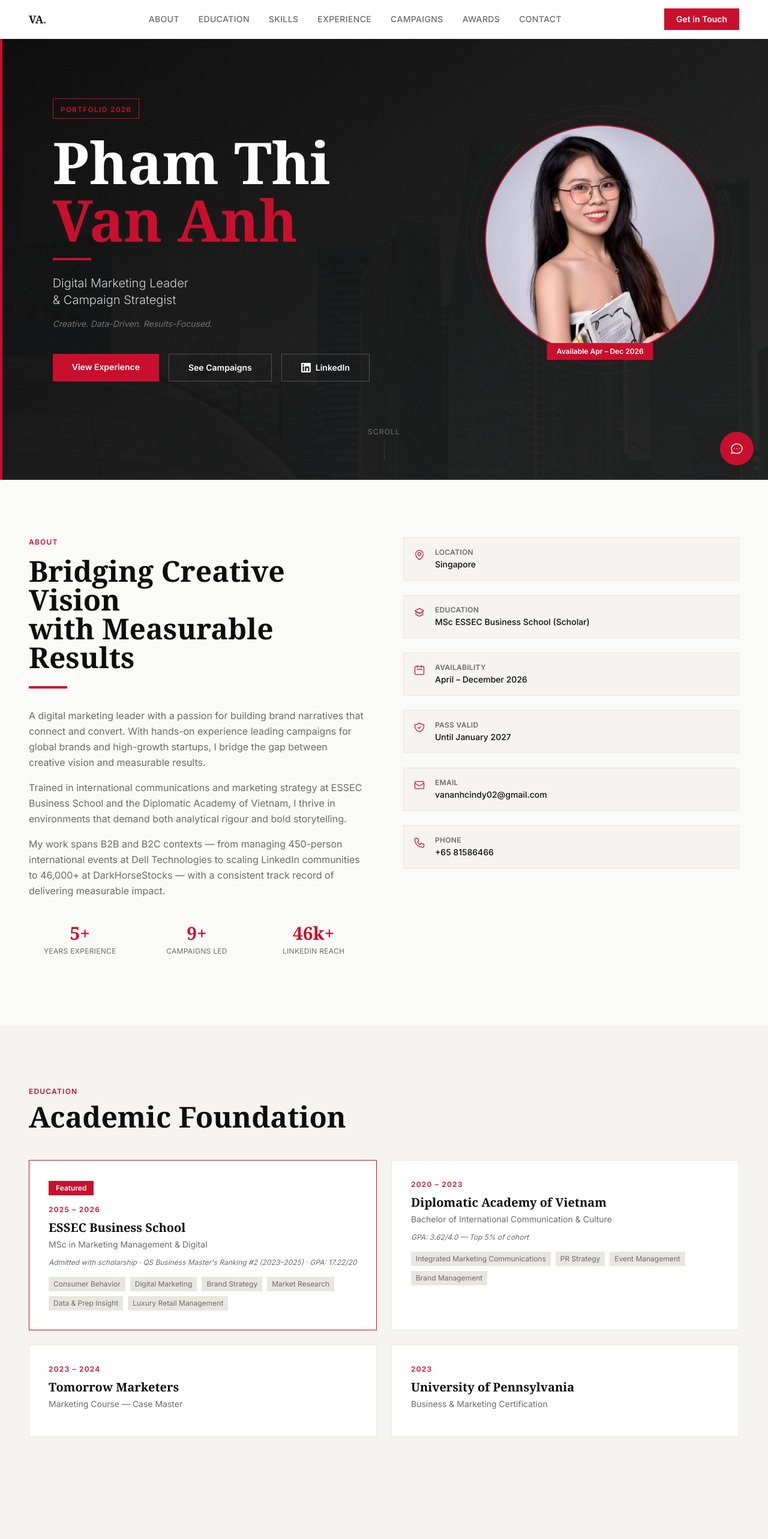
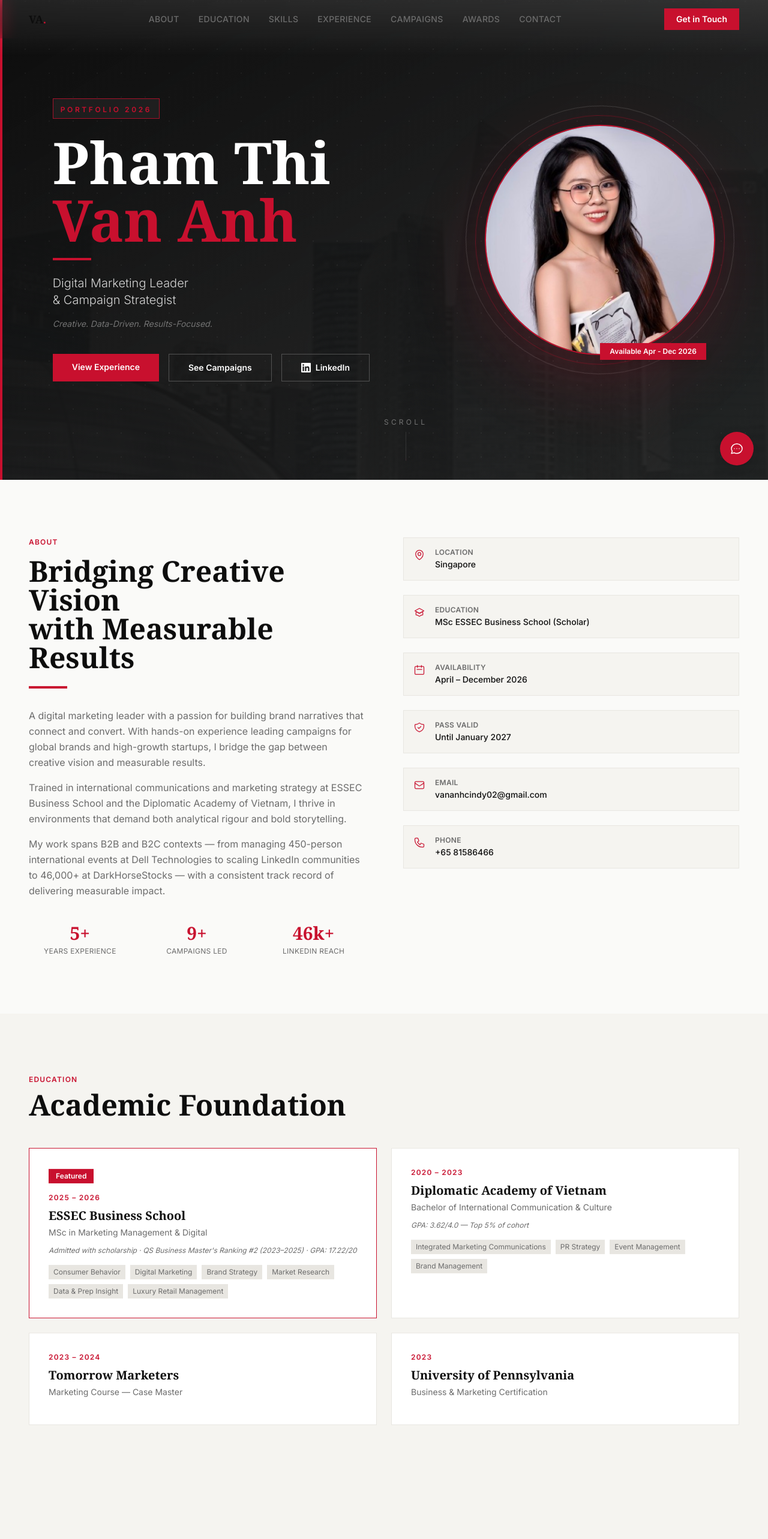
Before and after one commit to TrBn17/portfolio_vanh, a Next.js app in the folder frontend/: page / in a window 1280 px wide. Shown: the top 2566 px of the page at 60% size. Built offline with nearby package versions, Linux system fonts and the light colour scheme; a web font is replaced by a local one.

Commit message:
animation

```diff
--- a/frontend/app/globals.css
+++ b/frontend/app/globals.css
@@ -3,15 +3,26 @@
 @tailwind utilities;
 
 @layer base {
+  html {
+    scroll-behavior: smooth;
+  }
+
   body {
     font-family: var(--font-inter), system-ui, -apple-system, sans-serif;
-    background-color: #FAFAF8;
-    color: #0D0D0D;
+    background:
+      radial-gradient(circle at top, rgba(200, 16, 46, 0.05), transparent 28%),
+      linear-gradient(180deg, #fafaf8 0%, #f5f4f0 100%);
+    color: #0d0d0d;
     -webkit-font-smoothing: antialiased;
     -moz-osx-font-smoothing: grayscale;
   }
 
-  h1, h2, h3, h4, h5, h6 {
+  h1,
+  h2,
+  h3,
+  h4,
+  h5,
+  h6 {
     font-family: var(--font-playfair), Georgia, serif;
   }
 
@@ -19,24 +30,25 @@
     box-sizing: border-box;
   }
 
-  html {
-    scroll-behavior: smooth;
+  ::selection {
+    background: rgba(200, 16, 46, 0.18);
+    color: #0d0d0d;
   }
 
-  /* Custom scrollbar */
   ::-webkit-scrollbar {
     width: 6px;
   }
+
   ::-webkit-scrollbar-track {
-    background: #F5F4F0;
+    background: #f5f4f0;
   }
+
   ::-webkit-scrollbar-thumb {
-    background: #C8102E;
-    border-radius: 3px;
+    background: #c8102e;
+    border-radius: 999px;
   }
 }
 
-/* Respect users who prefer reduced motion */
 @media (prefers-reduced-motion: reduce) {
   *,
   *::before,
@@ -48,12 +60,125 @@
   }
 }
 
-/* Dot bounce — runs on the parent so all dots animate together */
 @keyframes bounce-root {
-  0%, 80%, 100% { transform: translateY(0); }
-  40% { transform: translateY(-5px); }
+  0%,
+  80%,
+  100% {
+    transform: translateY(0);
+  }
+  40% {
+    transform: translateY(-5px);
+  }
+}
+
+@keyframes hero-enter {
+  from {
+    opacity: 0;
+    transform: translate3d(0, 28px, 0);
+  }
+  to {
+    opacity: 1;
+    transform: translate3d(0, 0, 0);
+  }
+}
+
+@keyframes hero-drift {
+  0% {
+    transform: scale(1.04) translate3d(0, 0, 0);
+  }
+  50% {
+    transform: scale(1.08) translate3d(0, -10px, 0);
+  }
+  100% {
+    transform: scale(1.04) translate3d(0, 0, 0);
+  }
+}
+
+@keyframes ring-spin {
+  from {
+    transform: rotate(0deg);
+  }
+  to {
+    transform: rotate(360deg);
+  }
+}
+
+@keyframes ring-spin-reverse {
+  from {
+    transform: rotate(360deg);
+  }
+  to {
+    transform: rotate(0deg);
+  }
+}
+
+@keyframes accent-rise {
+  from {
+    transform: scaleY(0);
+    transform-origin: top;
+  }
+  to {
+    transform: scaleY(1);
+    transform-origin: top;
+  }
+}
+
+@keyframes scroll-indicator {
+  0% {
+    transform: translateY(-100%);
+    opacity: 0;
+  }
+  30% {
+    opacity: 1;
+  }
+  100% {
+    transform: translateY(200%);
+    opacity: 0;
+  }
 }
 
 .animate-bounce-root {
   animation: bounce-root 1.2s infinite;
 }
+
+.hero-enter {
+  opacity: 0;
+  animation: hero-enter 900ms cubic-bezier(0.22, 1, 0.36, 1) forwards;
+}
+
+.hero-enter-delay-1 {
+  animation-delay: 100ms;
+}
+
+.hero-enter-delay-2 {
+  animation-delay: 220ms;
+}
+
+.hero-enter-delay-3 {
+  animation-delay: 360ms;
+}
+
+.hero-enter-delay-4 {
+  animation-delay: 520ms;
+}
+
+.hero-image-drift {
+  animation: hero-drift 18s ease-in-out infinite;
+}
+
+.hero-ring-spin {
+  animation: ring-spin 28s linear infinite;
+}
+
+.hero-ring-spin-reverse {
+  animation: ring-spin-reverse 32s linear infinite;
+}
+
+.hero-accent-rise {
+  transform-origin: top;
+  animation: accent-rise 1100ms cubic-bezier(0.22, 1, 0.36, 1) 80ms both;
+}
+
+.scroll-indicator-line {
+  animation: scroll-indicator 1.8s ease-in-out infinite;
+}
--- a/frontend/app/page.tsx
+++ b/frontend/app/page.tsx
@@ -10,6 +10,7 @@ import Skills from "@/components/Skills";
 import Contact from "@/components/Contact";
 import Footer from "@/components/Footer";
 import ChatbotWidget from "@/components/ChatbotWidget";
+import BackToTop from "@/components/BackToTop";
 
 export default function Home() {
   return (
@@ -40,6 +41,7 @@ export default function Home() {
         </AnimateIn>
       </main>
       <Footer />
+      <BackToTop />
       <ChatbotWidget />
     </>
   );
--- a/frontend/components/AnimateIn.tsx
+++ b/frontend/components/AnimateIn.tsx
@@ -1,27 +1,37 @@
 "use client";
 
 import { useEffect, useRef, useState } from "react";
+import type { CSSProperties, ReactNode } from "react";
 
 interface AnimateInProps {
-  children: React.ReactNode;
+  children: ReactNode;
   from?: string;
   to?: string;
   delay?: number;
   className?: string;
-  /** Animate each direct child separately as it enters the viewport */
   staggerChildren?: boolean;
-  /** Gap in ms between each child's animation (default 80) */
   staggerDelay?: number;
 }
 
-/**
- * Scroll-triggered fade + slide-up entrance animation.
- * SSR-safe: starts hidden, animates in after mount when element enters viewport.
- * Respects prefers-reduced-motion: no animation, content visible immediately.
- *
- * With staggerChildren=true, each direct child element gets its own
- * scroll-triggered animation so content reveals progressively as you scroll.
- */
+const parseMotionClasses = (input: string) => {
+  const classes = input.split(/\s+/).filter(Boolean);
+  const style: CSSProperties = {};
+
+  for (const token of classes) {
+    if (token === "opacity-0") style.opacity = 0;
+    if (token === "opacity-100") style.opacity = 1;
+    if (token === "translate-y-0") style.transform = "translate3d(0, 0, 0)";
+    if (token === "translate-y-3") style.transform = "translate3d(0, 0.75rem, 0)";
+    if (token === "translate-y-4") style.transform = "translate3d(0, 1rem, 0)";
+    if (token === "translate-y-5") style.transform = "translate3d(0, 1.25rem, 0)";
+    if (token === "-translate-y-3") style.transform = "translate3d(0, -0.75rem, 0)";
+    if (token === "scale-[0.98]") style.transform = "scale(0.98)";
+    if (token === "scale-100") style.transform = "scale(1)";
+  }
+
+  return style;
+};
+
 export default function AnimateIn({
   children,
   from = "opacity-0 translate-y-5",
@@ -29,57 +39,28 @@ export default function AnimateIn({
   delay = 0,
   className = "",
   staggerChildren = false,
-  staggerDelay = 80,
+  staggerDelay = 90,
 }: AnimateInProps) {
   const ref = useRef<HTMLDivElement>(null);
   const [visible, setVisible] = useState(false);
   const [prefersReduced, setPrefersReduced] = useState(false);
 
   useEffect(() => {
-    const mq = window.matchMedia("(prefers-reduced-motion: reduce)");
-    setPrefersReduced(mq.matches);
+    const mediaQuery = window.matchMedia("(prefers-reduced-motion: reduce)");
+    const onChange = (event: MediaQueryListEvent) => setPrefersReduced(event.matches);
 
-    if (mq.matches) {
+    setPrefersReduced(mediaQuery.matches);
+    mediaQuery.addEventListener("change", onChange);
+
+    if (mediaQuery.matches) {
       setVisible(true);
-      return;
+      return () => mediaQuery.removeEventListener("change", onChange);
     }
 
-    if (staggerChildren) {
-      // Stagger children individually
-      const container = ref.current;
-      if (!container) return;
-
-      const childEls = Array.from(container.children) as HTMLElement[];
-
-      // Start all children hidden
-      childEls.forEach((child) => {
-        child.className = `${from} ${child.className}`;
-      });
-
-      const observers: IntersectionObserver[] = [];
-
-      childEls.forEach((child, i) => {
-        const obs = new IntersectionObserver(
-          ([entry]) => {
-            if (entry.isIntersecting) {
-              // Apply animation with staggered delay
-              const targetDelay = delay + i * staggerDelay;
-              child.style.transition = `opacity 0.45s ease-out ${targetDelay}ms, transform 0.45s ease-out ${targetDelay}ms`;
-              child.className = `${to} ${child.className}`;
-              obs.disconnect();
+    const element = ref.current;
+    if (!element) {
+      return () => mediaQuery.removeEventListener("change", onChange);
     }
-          },
-          { threshold: 0.05, rootMargin: "0px 0px -30px 0px" }
-        );
-        obs.observe(child);
-        observers.push(obs);
-      });
-
-      return () => observers.forEach((o) => o.disconnect());
-    } else {
-      // Animate the whole wrapper
-      const el = ref.current;
-      if (!el) return;
 
     const observer = new IntersectionObserver(
       ([entry]) => {
@@ -88,26 +69,53 @@ export default function AnimateIn({
           observer.disconnect();
         }
       },
-        { threshold: 0.1, rootMargin: "0px 0px -40px 0px" }
+      {
+        threshold: 0.12,
+        rootMargin: "0px 0px -10% 0px",
+      }
     );
 
-      observer.observe(el);
-      return () => observer.disconnect();
-    }
-  }, [from, to, delay, staggerChildren, staggerDelay]);
+    observer.observe(element);
 
-  const transitionStyle = prefersReduced
+    return () => {
+      observer.disconnect();
+      mediaQuery.removeEventListener("change", onChange);
+    };
+  }, []);
+
+  const fromStyle = parseMotionClasses(from);
+  const toStyle = parseMotionClasses(to);
+  const transitionBase = prefersReduced
     ? "none"
-    : `opacity 0.5s ease-out ${delay}ms, transform 0.5s ease-out ${delay}ms`;
+    : "opacity 720ms cubic-bezier(0.22, 1, 0.36, 1), transform 720ms cubic-bezier(0.22, 1, 0.36, 1)";
 
   if (staggerChildren) {
+    const items = Array.isArray(children) ? children : [children];
+
     return (
+      <div ref={ref} className={className}>
+        {items.map((child, index) => (
           <div
-        ref={ref}
-        className={className}
-        style={{ transition: prefersReduced ? "none" : undefined }}
+            key={index}
+            style={
+              visible || prefersReduced
+                ? {
+                    ...toStyle,
+                    transition: transitionBase,
+                    transitionDelay: `${delay + index * staggerDelay}ms`,
+                    willChange: "opacity, transform",
+                  }
+                : {
+                    ...fromStyle,
+                    transition: transitionBase,
+                    transitionDelay: `${delay + index * staggerDelay}ms`,
+                    willChange: "opacity, transform",
+                  }
+            }
           >
-        {children}
+            {child}
+          </div>
+        ))}
       </div>
     );
   }
@@ -116,11 +124,23 @@ export default function AnimateIn({
     <div
       ref={ref}
       className={className}
-      style={{ transition: transitionStyle }}
+      style={
+        visible || prefersReduced
+          ? {
+              ...toStyle,
+              transition: transitionBase,
+              transitionDelay: `${delay}ms`,
+              willChange: "opacity, transform",
+            }
+          : {
+              ...fromStyle,
+              transition: transitionBase,
+              transitionDelay: `${delay}ms`,
+              willChange: "opacity, transform",
+            }
+      }
     >
-      <div className={visible ? to : from} aria-hidden={!visible}>
       {children}
-      </div>
     </div>
   );
 }
--- /dev/null
+++ b/frontend/components/BackToTop.tsx
@@ -0,0 +1,37 @@
+"use client";
+
+import { useEffect, useState } from "react";
+
+export default function BackToTop() {
+  const [visible, setVisible] = useState(false);
+
+  useEffect(() => {
+    const onScroll = () => setVisible(window.scrollY > 520);
+
+    onScroll();
+    window.addEventListener("scroll", onScroll, { passive: true });
+    return () => window.removeEventListener("scroll", onScroll);
+  }, []);
+
+  return (
+    <button
+      type="button"
+      aria-label="Back to top"
+      onClick={() => window.scrollTo({ top: 0, behavior: "smooth" })}
+      className={`fixed bottom-24 right-6 z-40 flex h-12 w-12 items-center justify-center rounded-full border border-brand-red/20 bg-white/90 text-brand-red shadow-[0_18px_50px_rgba(13,13,13,0.14)] backdrop-blur transition-all duration-500 hover:-translate-y-1 hover:border-brand-red hover:bg-brand-red hover:text-white ${
+        visible
+          ? "pointer-events-auto translate-y-0 opacity-100"
+          : "pointer-events-none translate-y-4 opacity-0"
+      }`}
+    >
+      <svg className="h-5 w-5" fill="none" stroke="currentColor" viewBox="0 0 24 24">
+        <path
+          strokeLinecap="round"
+          strokeLinejoin="round"
+          strokeWidth={1.8}
+          d="M12 19V5m0 0l-6 6m6-6l6 6"
+        />
+      </svg>
+    </button>
+  );
+}
--- a/frontend/components/Hero.tsx
+++ b/frontend/components/Hero.tsx
@@ -2,21 +2,18 @@ import Image from "next/image";
 
 export default function Hero() {
   return (
-    <section className="relative min-h-screen flex items-center bg-brand-black overflow-hidden">
-      {/* Background image */}
+    <section className="relative flex min-h-screen items-center overflow-hidden bg-brand-black">
       <Image
         src="/assets/background.png"
         alt=""
         fill
-        className="object-cover opacity-20"
+        className="object-cover opacity-20 hero-image-drift"
         priority
         unoptimized
       />
 
-      {/* Gradient overlay for readability */}
       <div className="absolute inset-0 bg-gradient-to-br from-brand-black via-neutral-900/80 to-neutral-800/70" />
 
-      {/* Dot texture */}
       <div
         className="absolute inset-0 opacity-5 pointer-events-none"
         style={{
@@ -25,43 +22,45 @@ export default function Hero() {
         }}
       />
 
-      {/* Red accent bar */}
-      <div className="absolute left-0 top-0 bottom-0 w-1 bg-brand-red" />
+      <div className="absolute left-0 top-0 bottom-0 w-1 bg-brand-red hero-accent-rise" />
+      <div className="absolute inset-x-0 top-0 h-24 bg-gradient-to-b from-white/10 to-transparent" />
 
       <div className="relative max-w-7xl mx-auto px-6 lg:px-12 py-32 grid lg:grid-cols-2 gap-12 items-center">
-        {/* Left: Text */}
-        <div>
-          <div className="inline-block border border-brand-red px-3 py-1 mb-6">
-            <span className="text-brand-red text-xs font-semibold tracking-widest uppercase">
+        <div className="hero-enter hero-enter-delay-1">
+          <div className="inline-block border border-brand-red/80 bg-white/5 px-3 py-1 mb-6 backdrop-blur-sm">
+            <span className="text-brand-red text-xs font-semibold tracking-[0.3em] uppercase">
               Portfolio 2026
             </span>
           </div>
 
           <h1 className="text-5xl md:text-7xl lg:text-8xl font-serif font-black text-white leading-none mb-4">
-            Pham Thi<br />
+            Pham Thi
+            <br />
             <span className="text-brand-red">Van Anh</span>
           </h1>
 
-          <div className="w-16 h-1 bg-brand-red mb-6" />
+          <div className="w-16 h-1 bg-brand-red mb-6 hero-enter hero-enter-delay-2" />
 
-          <p className="text-lg md:text-xl text-neutral-300 font-light leading-relaxed max-w-md mb-4">
-            Digital Marketing Leader<br />& Campaign Strategist
+          <p className="hero-enter hero-enter-delay-2 text-lg md:text-xl text-neutral-300 font-light leading-relaxed max-w-md mb-4">
+            Digital Marketing Leader
+            <br />
+            & Campaign Strategist
           </p>
 
-          <p className="text-sm text-neutral-500 italic mb-10">
+          <p className="hero-enter hero-enter-delay-3 text-sm text-neutral-500 italic mb-10">
             Creative. Data-Driven. Results-Focused.
           </p>
 
-          <div className="flex flex-wrap gap-4">
+          <div className="hero-enter hero-enter-delay-4 flex flex-wrap gap-4">
             <a
               href="#experience"
-              className="bg-brand-red text-white px-8 py-3 text-sm font-semibold hover:bg-white hover:text-brand-black transition-colors"
+              className="bg-brand-red text-white px-8 py-3 text-sm font-semibold transition-all duration-300 hover:-translate-y-1 hover:bg-white hover:text-brand-black"
             >
               View Experience
             </a>
             <a
               href="#campaigns"
-              className="border border-neutral-600 text-white px-8 py-3 text-sm font-semibold hover:border-white transition-colors"
+              className="border border-neutral-600 text-white px-8 py-3 text-sm font-semibold transition-all duration-300 hover:-translate-y-1 hover:border-white"
             >
               See Campaigns
             </a>
@@ -69,7 +68,7 @@ export default function Hero() {
               href="https://www.linkedin.com/in/pham-thi-van-anh-072265232/"
               target="_blank"
               rel="noopener noreferrer"
-              className="border border-neutral-600 text-white px-8 py-3 text-sm font-semibold hover:border-white transition-colors flex items-center gap-2"
+              className="border border-neutral-600 text-white px-8 py-3 text-sm font-semibold transition-all duration-300 hover:-translate-y-1 hover:border-white flex items-center gap-2"
             >
               <svg className="w-4 h-4" fill="currentColor" viewBox="0 0 24 24">
                 <path d="M20.447 20.452h-3.554v-5.569c0-1.328-.027-3.037-1.852-3.037-1.853 0-2.136 1.445-2.136 2.939v5.667H9.351V9h3.414v1.561h.046c.477-.9 1.637-1.85 3.37-1.85 3.601 0 4.267 2.37 4.267 5.455v6.286zM5.337 7.433a2.062 2.062 0 01-2.063-2.065 2.064 2.064 0 112.063 2.065zm1.782 13.019H3.555V9h3.564v11.452zM22.225 0H1.771C.792 0 0 .774 0 1.729v20.542C0 23.227.792 24 1.771 24h20.451C23.2 24 24 23.227 24 22.271V1.729C24 .774 23.2 0 22.222 0h.003z" />
@@ -79,14 +78,12 @@ export default function Hero() {
           </div>
         </div>
 
-        {/* Right: Photo */}
-        <div className="relative flex justify-center lg:justify-end">
+        <div className="relative flex justify-center lg:justify-end hero-enter hero-enter-delay-3">
           <div className="relative w-72 h-72 md:w-96 md:h-96">
-            {/* Decorative rings */}
-            <div className="absolute -inset-4 border border-brand-red rounded-full opacity-30" />
-            <div className="absolute -inset-8 border border-neutral-600 rounded-full opacity-20" />
+            <div className="absolute -inset-4 rounded-full border border-brand-red/40 hero-ring-spin" />
+            <div className="absolute -inset-8 rounded-full border border-neutral-600/70 hero-ring-spin-reverse" />
 
-            <div className="relative w-full h-full rounded-full overflow-hidden border-2 border-brand-red">
+            <div className="relative w-full h-full rounded-full overflow-hidden border-2 border-brand-red shadow-[0_40px_120px_rgba(200,16,46,0.22)]">
               <Image
                 src="/assets/Van_Anh.png"
                 alt="Pham Thi Van Anh"
@@ -97,18 +94,18 @@ export default function Hero() {
               />
             </div>
 
-            {/* Status badge */}
-            <div className="absolute -bottom-2 left-1/2 -translate-x-1/2 bg-brand-red text-white text-xs font-semibold px-4 py-1.5 whitespace-nowrap">
-              Available Apr – Dec 2026
+            <div className="absolute -bottom-2 left-1/2 -translate-x-1/2 bg-brand-red text-white text-xs font-semibold px-4 py-1.5 whitespace-nowrap shadow-lg hero-enter hero-enter-delay-4">
+              Available Apr - Dec 2026
             </div>
           </div>
         </div>
       </div>
 
-      {/* Scroll indicator */}
-      <div className="absolute bottom-8 left-1/2 -translate-x-1/2 flex flex-col items-center gap-2 text-neutral-500 pointer-events-none">
-        <span className="text-xs tracking-widest uppercase">Scroll</span>
-        <div className="w-px h-8 bg-neutral-600 animate-pulse" />
+      <div className="absolute bottom-8 left-1/2 -translate-x-1/2 flex flex-col items-center gap-2 text-neutral-500 pointer-events-none hero-enter hero-enter-delay-4">
+        <span className="text-xs tracking-[0.35em] uppercase">Scroll</span>
+        <div className="h-12 w-[1px] overflow-hidden bg-white/10">
+          <div className="scroll-indicator-line h-1/2 w-full bg-brand-red" />
+        </div>
       </div>
     </section>
   );
--- a/frontend/components/Navbar.tsx
+++ b/frontend/components/Navbar.tsx
@@ -1,6 +1,6 @@
 "use client";
 
-import { useState } from "react";
+import { useEffect, useState } from "react";
 
 const NAV_LINKS = [
   { label: "About", href: "#about" },
@@ -14,43 +14,55 @@ const NAV_LINKS = [
 
 export default function Navbar() {
   const [mobileOpen, setMobileOpen] = useState(false);
+  const [scrolled, setScrolled] = useState(false);
+
+  useEffect(() => {
+    const onScroll = () => setScrolled(window.scrollY > 24);
+
+    onScroll();
+    window.addEventListener("scroll", onScroll, { passive: true });
+    return () => window.removeEventListener("scroll", onScroll);
+  }, []);
 
   return (
-    <nav className="fixed top-0 left-0 right-0 z-50 bg-white border-b border-brand-lightgrey shadow-sm">
+    <nav
+      className={`fixed left-0 right-0 top-0 z-50 transition-all duration-500 ${
+        scrolled
+          ? "border-b border-black/5 bg-white/86 shadow-[0_12px_32px_rgba(13,13,13,0.08)] backdrop-blur-xl"
+          : "bg-white/72 backdrop-blur-md"
+      }`}
+    >
       <div className="max-w-7xl mx-auto px-6 lg:px-12">
-        <div className="flex items-center justify-between h-16">
-          {/* Logo */}
+        <div className={`flex items-center justify-between transition-all duration-500 ${scrolled ? "h-14" : "h-16"}`}>
           <a
             href="#about"
-            className="font-serif text-lg font-bold tracking-tight text-brand-black"
+            className="font-serif text-lg font-bold tracking-tight text-brand-black transition-transform duration-300 hover:scale-[1.02]"
           >
             VA<span className="text-brand-red">.</span>
           </a>
 
-          {/* Desktop Nav */}
           <div className="hidden md:flex items-center gap-8">
             {NAV_LINKS.map((link) => (
               <a
                 key={link.href}
                 href={link.href}
-                className="text-sm font-medium text-brand-grey hover:text-brand-black transition-colors tracking-wide uppercase"
+                className="text-sm font-medium text-brand-grey transition-colors duration-300 hover:text-brand-black tracking-wide uppercase"
               >
                 {link.label}
               </a>
             ))}
           </div>
 
-          {/* CTA + Mobile Toggle */}
           <div className="flex items-center gap-4">
             <a
               href="#contact"
-              className="hidden md:inline-block bg-brand-red text-white px-5 py-2 text-sm font-semibold hover:bg-black transition-colors"
+              className="hidden md:inline-flex items-center bg-brand-red text-white px-5 py-2 text-sm font-semibold transition-all duration-300 hover:-translate-y-0.5 hover:bg-black"
             >
               Get in Touch
             </a>
             <button
-              className="md:hidden p-2 text-brand-black"
-              onClick={() => setMobileOpen(!mobileOpen)}
+              className="md:hidden p-2 text-brand-black transition-transform duration-300 hover:scale-105"
+              onClick={() => setMobileOpen((prev) => !prev)}
               aria-label="Toggle menu"
             >
               <svg className="w-6 h-6" fill="none" stroke="currentColor" viewBox="0 0 24 24">
@@ -64,14 +76,17 @@ export default function Navbar() {
           </div>
         </div>
 
-        {/* Mobile Menu */}
-        {mobileOpen && (
-          <div className="md:hidden bg-white border-t border-brand-lightgrey py-4 space-y-1">
+        <div
+          className={`md:hidden overflow-hidden transition-[max-height,opacity,transform] duration-500 ${
+            mobileOpen ? "max-h-[28rem] opacity-100 translate-y-0" : "max-h-0 opacity-0 -translate-y-2"
+          }`}
+        >
+          <div className="mb-4 rounded-2xl border border-brand-lightgrey bg-white/95 py-3 shadow-[0_16px_40px_rgba(13,13,13,0.08)]">
             {NAV_LINKS.map((link) => (
               <a
                 key={link.href}
                 href={link.href}
-                className="block px-4 py-3 text-sm font-medium text-brand-black hover:text-brand-red transition-colors uppercase tracking-wide"
+                className="block px-4 py-3 text-sm font-medium text-brand-black transition-colors hover:text-brand-red uppercase tracking-wide"
                 onClick={() => setMobileOpen(false)}
               >
                 {link.label}
@@ -80,14 +95,14 @@ export default function Navbar() {
             <div className="pt-2 px-4">
               <a
                 href="#contact"
-                className="block w-full bg-brand-red text-white text-center px-5 py-3 text-sm font-semibold hover:bg-black transition-colors"
+                className="block w-full bg-brand-red text-white text-center px-5 py-3 text-sm font-semibold transition-colors hover:bg-black"
                 onClick={() => setMobileOpen(false)}
               >
                 Get in Touch
               </a>
             </div>
           </div>
-        )}
+        </div>
       </div>
     </nav>
   );
```
Lines whose indentation alone changed are shown as unchanged.
